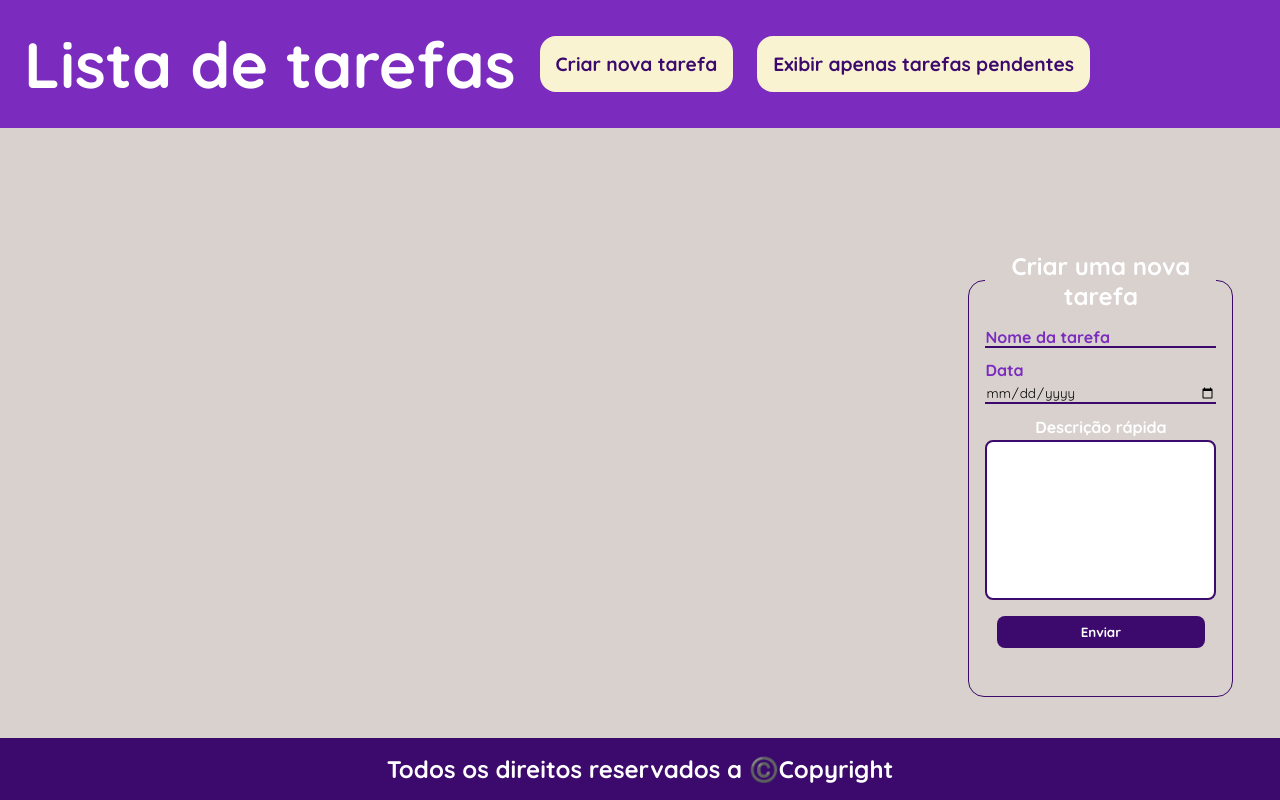
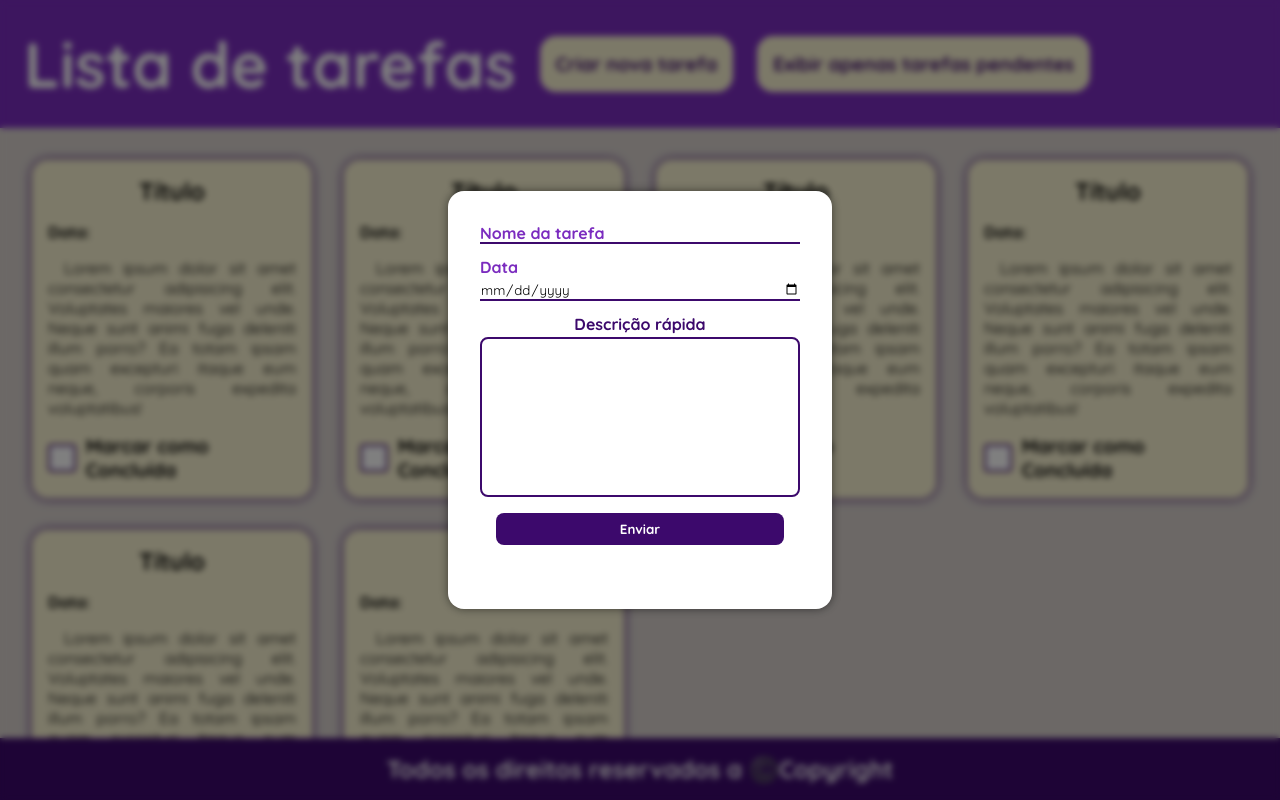
Before and after one commit to maatbm/tarefa06, a plain HTML site: page index.html in a window 1280 px wide. Both pictures are taken after a click on the button "Criar nova tarefa". Drawn offline with Linux system fonts and the light colour scheme.

Commit message:
front end concluído V1.5

```diff
--- a/index.html
+++ b/index.html
@@ -15,16 +15,14 @@
         <button class="ordenar" id="btnOrdenarPendentes">Exibir apenas tarefas pendentes</button>
         <button class="ordenar" id="btnTodasTarefas">Exibir todas as tarefas</button>
     </header>
-    <main id="main">
     <div id="criarTarefaContainer">
-            <fieldset>
-                <legend>Criar uma nova tarefa</legend>
+        <div class="formContainer" id="formContainer">
             <form id="form">
-                    <div class="input-container">
+                <div class="inputContainer">
                     <input type="text" id="name" name="name" required>
-                        <label for="name" class="label-animation">Nome da tarefa</label>
+                    <label for="name" class="labelAnimation">Nome da tarefa</label>
                 </div>
-                    <div class="input-container">
+                <div class="inputContainer">
                     <label for="data">Data</label>
                     <input type="date" id="data" name="data" required>
                 </div>
@@ -32,17 +30,63 @@
                 <textarea id="descricao" name="descricao" required></textarea>
                 <button type="submit">Enviar</button>
             </form>
-            </fieldset>
         </div>
-        <!-- <div class="card">
+    </div>
+    <main id="main">
+        <div class="card">
             <h2>Título</h2>
             <h4>Data: </h4>
-            <p></p>
+            <p>Lorem ipsum dolor sit amet consectetur adipisicing elit. Voluptates maiores vel unde. Neque sunt animi fuga deleniti illum porro? Ea totam ipsam quam excepturi itaque eum neque, corporis expedita voluptatibus!</p>
             <div class="marcarConcluidaContainer">
                 <input type="checkbox" id="marcarConcluida">
                 <label for="marcarConcluida">Marcar como Concluída</label>
             </div>
-        </div> -->
+        </div>
+        <div class="card">
+            <h2>Título</h2>
+            <h4>Data: </h4>
+            <p>Lorem ipsum dolor sit amet consectetur adipisicing elit. Voluptates maiores vel unde. Neque sunt animi fuga deleniti illum porro? Ea totam ipsam quam excepturi itaque eum neque, corporis expedita voluptatibus!</p>
+            <div class="marcarConcluidaContainer">
+                <input type="checkbox" id="marcarConcluida">
+                <label for="marcarConcluida">Marcar como Concluída</label>
+            </div>
+        </div>
+        <div class="card">
+            <h2>Título</h2>
+            <h4>Data: </h4>
+            <p>Lorem ipsum dolor sit amet consectetur adipisicing elit. Voluptates maiores vel unde. Neque sunt animi fuga deleniti illum porro? Ea totam ipsam quam excepturi itaque eum neque, corporis expedita voluptatibus!</p>
+            <div class="marcarConcluidaContainer">
+                <input type="checkbox" id="marcarConcluida">
+                <label for="marcarConcluida">Marcar como Concluída</label>
+            </div>
+        </div>
+        <div class="card">
+            <h2>Título</h2>
+            <h4>Data: </h4>
+            <p>Lorem ipsum dolor sit amet consectetur adipisicing elit. Voluptates maiores vel unde. Neque sunt animi fuga deleniti illum porro? Ea totam ipsam quam excepturi itaque eum neque, corporis expedita voluptatibus!</p>
+            <div class="marcarConcluidaContainer">
+                <input type="checkbox" id="marcarConcluida">
+                <label for="marcarConcluida">Marcar como Concluída</label>
+            </div>
+        </div>
+        <div class="card">
+            <h2>Título</h2>
+            <h4>Data: </h4>
+            <p>Lorem ipsum dolor sit amet consectetur adipisicing elit. Voluptates maiores vel unde. Neque sunt animi fuga deleniti illum porro? Ea totam ipsam quam excepturi itaque eum neque, corporis expedita voluptatibus!</p>
+            <div class="marcarConcluidaContainer">
+                <input type="checkbox" id="marcarConcluida">
+                <label for="marcarConcluida">Marcar como Concluída</label>
+            </div>
+        </div>
+        <div class="card">
+            <h2>Título</h2>
+            <h4>Data: </h4>
+            <p>Lorem ipsum dolor sit amet consectetur adipisicing elit. Voluptates maiores vel unde. Neque sunt animi fuga deleniti illum porro? Ea totam ipsam quam excepturi itaque eum neque, corporis expedita voluptatibus!</p>
+            <div class="marcarConcluidaContainer">
+                <input type="checkbox" id="marcarConcluida">
+                <label for="marcarConcluida">Marcar como Concluída</label>
+            </div>
+        </div>
     </main>
     <footer>
         <h2>Todos os direitos reservados a ©️Copyright</h2>
--- a/static/CSS/main.css
+++ b/static/CSS/main.css
@@ -76,16 +76,83 @@ main {
 }
 
 #criarTarefaContainer {
-    grid-area: criarTarefa;
     display: flex;
     justify-content: center;
     align-items: center;
-    width: 1fr;
-    z-index: 1000;
-    background: blur(15px);
+    position: fixed;
+    top: 0;
+    left: 0;
+    width: 100%;
+    height: 100%;
+    background: rgba(0, 0, 0, 0.5);
+    backdrop-filter: blur(3px);
+    z-index: -1;
+    display: none;
 }
 
-textarea {
+#criarTarefaContainer .formContainer {
+    background: var(--white);
+    padding: 2rem;
+    border-radius: 1rem;
+    box-shadow: 0 0 10px rgba(0, 0, 0, 0.5);
+    width: 30%;
+    display: flex;
+    flex-direction: column;
+    align-items: center;
+    color: var(--purple);
+    font-weight: bold;
+    text-align: center;
+}
+
+#criarTarefaContainer .formContainer form {
+    width: 100%;
+    display: flex;
+    flex-direction: column;
+    align-items: center;
+}
+
+#criarTarefaContainer .formContainer .inputContainer {
+    position: relative;
+    width: 100%;
+    margin-bottom: 0.8rem;
+}
+
+#criarTarefaContainer .formContainer .inputContainer input {
+    background-color: transparent;
+    border-bottom: solid 2px var(--purple);
+    width: 100%;
+}
+
+#criarTarefaContainer .formContainer .inputContainer label {
+    position: absolute;
+    top: 0;
+    left: 0;
+    font-size: 1rem;
+    color: var(--lightPurple);
+    pointer-events: none;
+    transition: 0.5s;
+}
+
+#criarTarefaContainer .formContainer .inputContainer #name:focus~label,
+#name:valid~label {
+    top: -0.8rem;
+    left: 0;
+    color: var(--purple);
+    font-size: 0.8rem;
+}
+
+#criarTarefaContainer .formContainer .inputContainer #data {
+    margin-top: 1.5rem;
+}
+
+#criarTarefaContainer .formContainer .inputContainer #data+label {
+    position: static;
+    margin-bottom: 0.5rem;
+    font-size: 1rem;
+    color: var(--purple);
+}
+
+#criarTarefaContainer .formContainer textarea {
     width: 100%;
     height: 10rem;
     border-radius: 0.5rem;
@@ -95,75 +162,7 @@ textarea {
     margin-top: 0.2rem;
 }
 
-
-fieldset {
-    width: 90%;
-    display: flex;
-    flex-direction: column;
-    align-items: center;
-    border: solid 1px var(--purple);
-    border-radius: 1rem;
-    padding: 1rem;
-    color: var(--white);
-    font-weight: bold;
-    text-align: center;
-}
-
-.input-container>input {
-    background-color: transparent;
-    border-bottom: solid 2px var(--purple);
-    width: 100%;
-}
-
-.input-container label {
-    position: absolute;
-    top: 0;
-    left: 0;
-    font-size: 1rem;
-    color: var(--lightPurple);
-    pointer-events: none;
-    transition: 0.5s;
-}
-
-.input-container #name:focus~label,
-#name:valid~label {
-    top: -0.8rem;
-    left: 0;
-    color: var(--purple);
-    font-size: 0.8rem;
-}
-
-.input-container #data {
-    margin-top: 1.5rem;
-}
-
-.input-container #data+label {
-    position: static;
-    margin-bottom: 0.5rem;
-    font-size: 1rem;
-    color: var(--purple);
-}
-
-fieldset>form {
-    width: 100%;
-    display: flex;
-    flex-direction: column;
-    align-items: center;
-}
-
-.input-container {
-    position: relative;
-    width: 100%;
-    margin-bottom: 0.8rem;
-}
-
-fieldset>legend {
-    text-align: center;
-    font-size: 1.5rem;
-    color: var (--brown);
-}
-
-fieldset>form>button {
+#criarTarefaContainer .formContainer button {
     width: 90%;
     background-color: var(--purple);
     color: var(--white);
@@ -177,16 +176,60 @@ fieldset>form>button {
     margin-bottom: 2rem;
 }
 
-fieldset>form>button:hover {
+#criarTarefaContainer .formContainer button:hover {
     background-color: var(--lightPurple);
 }
 
-fieldset>span {
-    font-size: 0.8rem;
-    color: var(--brown);
-    margin-bottom: 0.5rem;
+textarea {
+    width: 100%;
+    height: 10rem;
+    border-radius: 0.5rem;
+    border: 2px solid var(--purple);
+    padding: 0.5rem;
+    resize: none;
+    margin-top: 0.2rem;
 }
 
+.inputContainer>input {
+    background-color: transparent;
+    border-bottom: solid 2px var(--purple);
+    width: 100%;
+}
+
+.inputContainer label {
+    position: absolute;
+    top: 0;
+    left: 0;
+    font-size: 1rem;
+    color: var(--lightPurple);
+    pointer-events: none;
+    transition: 0.5s;
+}
+
+.inputContainer #name:focus~label,
+#name:valid~label {
+    top: -0.8rem;
+    left: 0;
+    color: var(--purple);
+    font-size: 0.8rem;
+}
+
+.inputContainer #data {
+    margin-top: 1.5rem;
+}
+
+.inputContainer #data+label {
+    position: static;
+    margin-bottom: 0.5rem;
+    font-size: 1rem;
+    color: var(--purple);
+}
+
+.inputContainer {
+    position: relative;
+    width: 100%;
+    margin-bottom: 0.8rem;
+}
 
 .card {
     width: 100%;
--- a/static/JS/main.js
+++ b/static/JS/main.js
@@ -1,15 +1,22 @@
 import './classes/tarefa.js';
 
-const main = document.getElementById('main')
+const main = document.getElementById('main');
 const tarefas = [];
 
-
-
-
 const btnExibirTelaCriarTarefa = document.getElementById('btnExibirTelaCriarTarefa');
+const criarTarefaContainer = document.getElementById('criarTarefaContainer');
+const formContainer = document.getElementById('formContainer');
 
 btnExibirTelaCriarTarefa.addEventListener('click', () => {
+    criarTarefaContainer.style.display = 'flex';
+    criarTarefaContainer.style.zIndex = '1';
+});
 
+criarTarefaContainer.addEventListener('click', (event) => {
+    if (!formContainer.contains(event.target)) {
+        criarTarefaContainer.style.display = 'none';
+        criarTarefaContainer.style.zIndex = '-1';
+    }
 });
 
 const btnOrdenarPendentes = document.getElementById('btnOrdenarPendentes');
```
Lines whose indentation alone changed are shown as unchanged.
